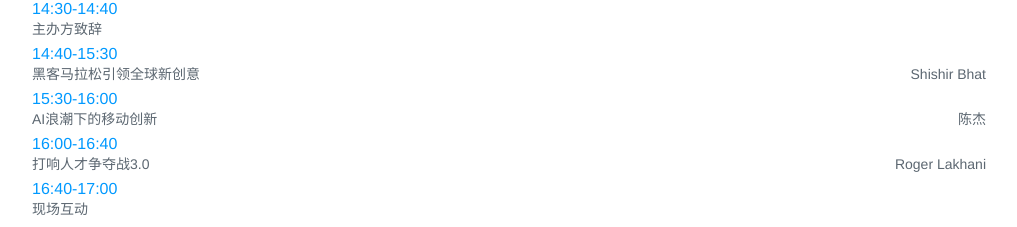
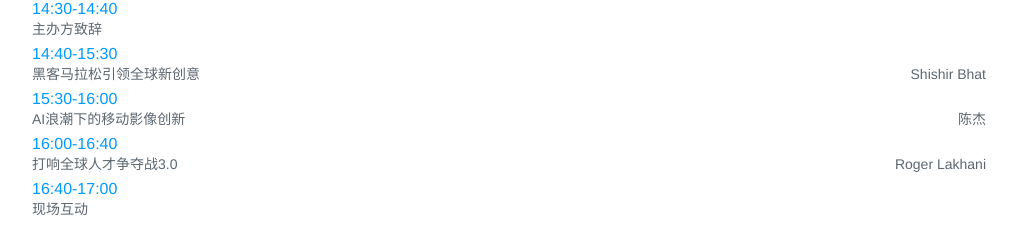
Before and after one commit to FlyingBugger/hacker_earth_activity, a Django app: page / in a window 1280 px wide. Shown: the part 2522-2749 px from the top of the page, without its empty margins (131-1148 px from the left). Run offline with Django 3.2, Linux system fonts and the light colour scheme.

Commit message:
修改部分环节标题

```diff
--- a/register_site/templates/moc/index.html
+++ b/register_site/templates/moc/index.html
@@ -108,11 +108,11 @@
             </li>
             <li>
               <p class="time-text">15:30-16:00</p>
-              <p class="text-con">AI浪潮下的移动创新<span>陈杰</span></p>
+              <p class="text-con">AI浪潮下的移动影像创新<span>陈杰</span></p>
             </li>
             <li>
               <p class="time-text">16:00-16:40</p>
-              <p class="text-con">打响人才争夺战3.0<span>Roger Lakhani</span></p>
+              <p class="text-con">打响全球人才争夺战3.0<span>Roger Lakhani</span></p>
             </li>
             <li>
               <p class="time-text">16:40-17:00</p>
```
